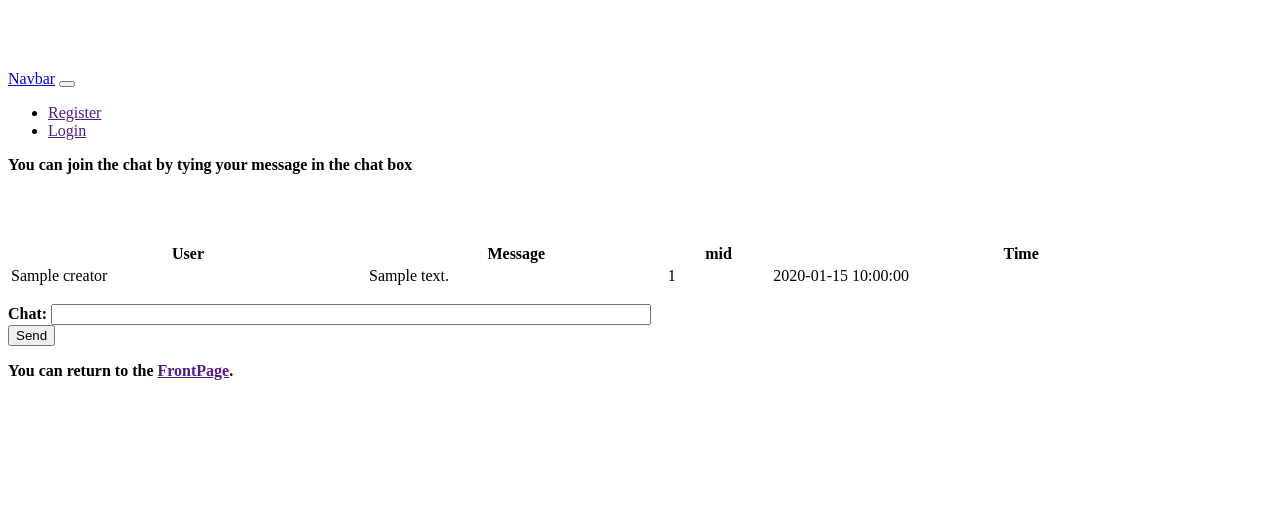
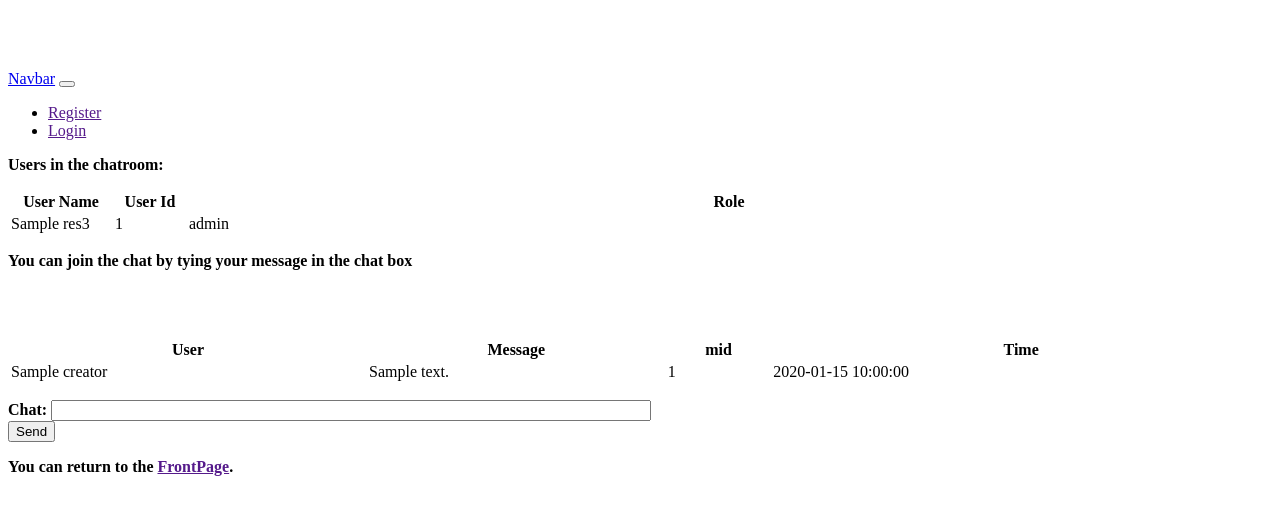
Before and after one commit to MuntasirSauvik/tutorial1, a Python web app: template tutorial1/templates/messages/chatroom.jinja2 in a window 1280 px wide. Shown: the top 515 px of the page. Run offline with Jinja, Linux system fonts and the light colour scheme; the template is opened without the code that fills it: most values are stand-ins (such as "Sample title", 1, 10 or a date in 2020).

Commit message:
completed active user display section, project tasks complete as off now

```diff
--- a/tutorial1/templates/messages/chatroom.jinja2
+++ b/tutorial1/templates/messages/chatroom.jinja2
@@ -7,6 +7,29 @@
 <p class="pull-right">
    <strong Welcome to chatroom: {{ res1.roomDescription }} </strong>
 </p>
+
+
+<div>
+<p> <strong> Users in the chatroom: </strong></p>
+<p class="pull-right">
+
+ <table style="width:100%">
+  <tr>
+    <th width=100px>User Name</th>
+    <th width=70px>User Id</th>
+    <th>Role</th>
+  </tr>
+    {% for i in res3 %}
+      <tr>
+        <td>{{ i.name }}</td>
+        <td>{{ i.id }}</td>
+        <td>{{ i.role }}</td>
+      </tr>
+    {% endfor %}
+ </table>
+</p>
+</div>
+
 <p> You can join the chat by tying your message in the chat box</p><br>
 {{ message }}
 
@@ -30,7 +53,6 @@
     {% endfor %}
  </table>
 </p>
-</p>
 </div>
 
 <form action="{{ url }}" method="post">
```
Also changed, not shown: tutorial1/views/messages.py (+3 -4 lines), tutorial1.sqlite.
